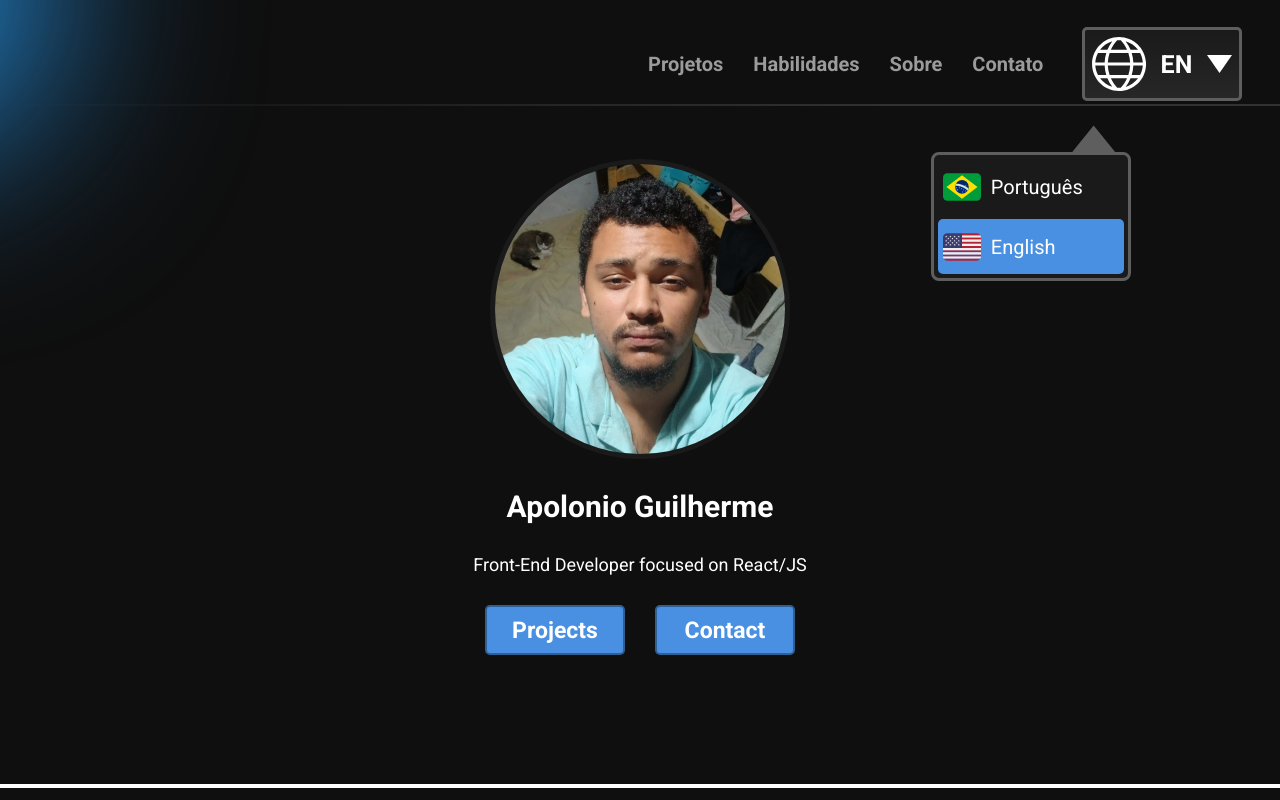
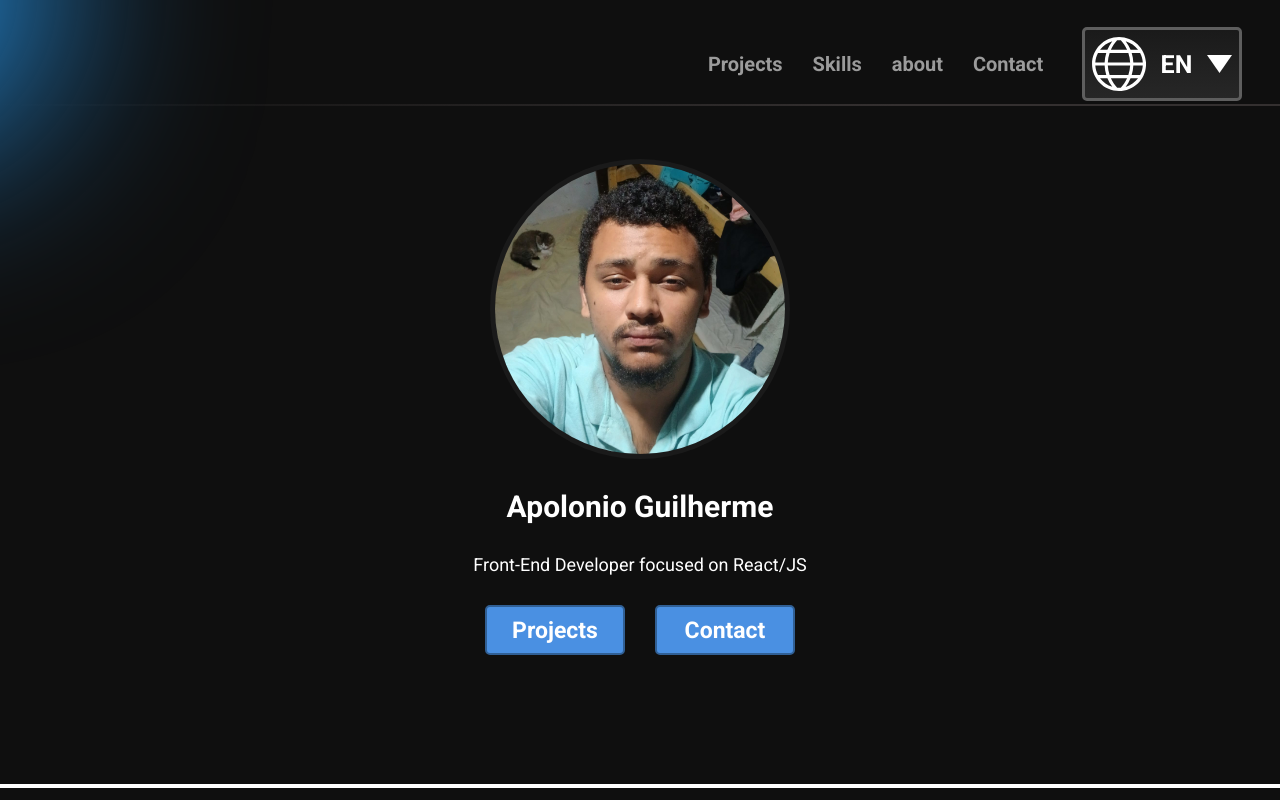
Before and after one commit to Apolo0013/Portifolio, a React (Vite) app: page / in a window 1280 px wide. Built offline with nearby package versions, Linux system fonts and the light colour scheme.

Commit message:
NavBar + Seletor idioma traducao
Adicionei a traducao em ambas.

```diff
--- a/src/componentes/NavBar/NavBar.tsx
+++ b/src/componentes/NavBar/NavBar.tsx
@@ -1,23 +1,34 @@
 //Navegacao rapida
+import { useEffect, useState } from 'react'
+import { UseGlobal } from '../../Context/ProviderContext'
 import './NavBar.scss'
 import SeletorIdioma from './SeletorIdioma/Seletor-Idioma'
+import type { JSONLinguagemNavBar } from '../../date/linguagem/linguagem'
 
 //botao para nevegar ate o sessao
 function NavigatorBar() {
+    const global = UseGlobal()!
+    //!-Traducao
+    const [Lingua, SetLingua] = useState<JSONLinguagemNavBar | null>(null)
+    //useeffect para o state que contem a lingua atual
+    useEffect(() => {
+        if (!global) return
+        SetLingua(global.Linguas[global.LinguaAtual].navBar)
+    }, [global.LinguaAtual])
     return (
         <nav className='Navegador'>
             <ul className='NOTYPELIST lista-nav'>
                 <li>
-                    <a href="" className='A-normal'>Projetos</a>
+                    <a href={Lingua ? "#" +  Lingua.projeto : "#"} className='A-normal'>{Lingua ? Lingua.projeto : ""}</a>
                 </li>
                 <li>
-                    <a href="" className='A-normal'>Habilidades</a>
+                    <a href={Lingua ? Lingua.skills : "#"} className='A-normal'>{Lingua ? Lingua.skills : ""}</a>
                 </li>
                 <li>
-                    <a href="" className='A-normal'>Sobre</a>
+                    <a href={Lingua ? Lingua.skills : "#"} className='A-normal'>{Lingua ? Lingua.sobre : ""}</a>
                 </li>
                 <li>
-                    <a href="" className='A-normal'>Contato</a>
+                    <a href={Lingua ? Lingua.contato : "#"} className='A-normal'>{Lingua ? Lingua.contato : ""}</a>
                 </li>
             </ul>
             <SeletorIdioma />
--- a/src/componentes/NavBar/SeletorIdioma/Seletor-Idioma.tsx
+++ b/src/componentes/NavBar/SeletorIdioma/Seletor-Idioma.tsx
@@ -31,17 +31,17 @@ function SeletorIdioma() {
     //state para o style do setinha para baixo
     const [StyleSetar, SetStyleSetar] = useState<"0deg" | "180deg">("0deg")
     //State que controlar o componentes EscolherLingua
-    const [StateEscolherLingua, SetEscolherLingua] = useState<boolean>(true)
+    const [StateEscolherLingua, SetEscolherLingua] = useState<boolean>(false)
     //State para a singla
     const [Sigla, SetSigla] = useState<Siglas>("PT")
     //Global
     const global = UseGlobal()!
     //JSON tipado
     const idiomas: JSONIdiomas = JSONidiomas
-    //!-Traducao
 
     useEffect(() => {
         if (!global) return
+        //Setando a igual/atualizando
         SetSigla(idiomas[global.LinguaAtual].sigla)
     }, [global.LinguaAtual])
     return (
--- a/src/date/linguagem/Brasil.json
+++ b/src/date/linguagem/Brasil.json
@@ -7,10 +7,10 @@
         }
     },
     "navBar": {
-        "projeto": "",
-        "skills": "",
-        "sobre": "",
-        "contato": ""
+        "projeto": "Projetos",
+        "skills": "Habilidades",
+        "sobre": "Sobre",
+        "contato": "Contato"
     },
     "sobreMim": {
         "tituloMain": "Sobre mim",
--- a/src/date/linguagem/Ingles.json
+++ b/src/date/linguagem/Ingles.json
@@ -7,10 +7,10 @@
         }
     },
     "navBar": {
-        "projeto": "",
-        "skills": "",
-        "sobre": "",
-        "contato": ""
+        "projeto": "Projects",
+        "skills": "Skills",
+        "sobre": "about",
+        "contato": "Contact"
     },
     "sobreMim": {
         "tituloMain": "About me",
```
Also changed, not shown: src/date/linguagem/linguagem.ts (+9 -0 lines).
